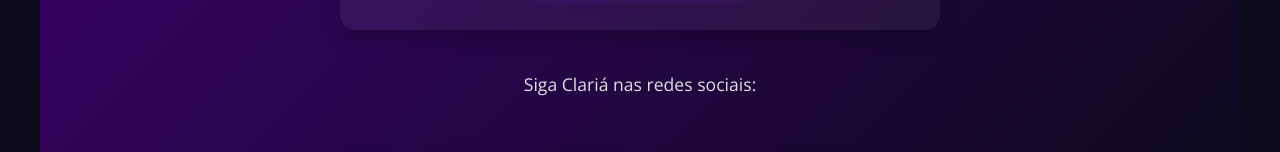
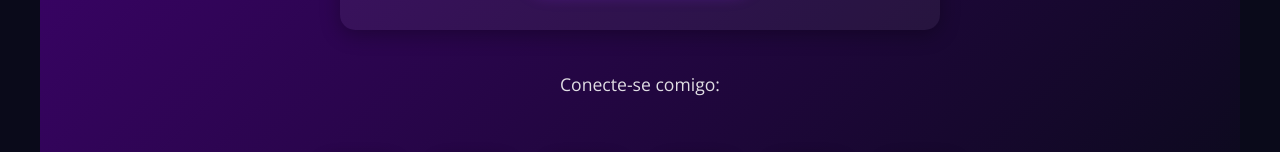
Before and after one commit to mattleandro/Claria_landing_page, a React (Create React App) app: page / in a window 1280 px wide. Shown: the part 4785-4937 px from the top of the page. Built offline with nearby package versions, Linux system fonts and the light colour scheme.

Commit message:
ajustes pequenos

```diff
--- a/src/in18n.js
+++ b/src/in18n.js
@@ -67,7 +67,7 @@
       "contactMessagePlaceholder": "Olá, gostaria de fazer uma parceria",
       "contactSubmitButton": "Enviar Mensagem",
       "contactFormSuccess": "Mensagem enviada com sucesso!",
-      "contactFollowUs": "Siga Clariá nas redes sociais",
+      "contactFollowUs": "Conecte-se comigo",
       "contactInstagramAria": "Instagram da Clariá",
       "contactInstagramLabel": "Instagram",
       "contactTiktokAria": "Tiktok da Clariá",
@@ -153,7 +153,7 @@
       "contactMessagePlaceholder": "Hello, I would like to propose a partnership",
       "contactSubmitButton": "Send Message",
       "contactFormSuccess": "Message sent successfully!",
-      "contactFollowUs": "Follow Clariá on social media",
+      "contactFollowUs": "Let’s connect",
       "contactInstagramAria": "Clariá's Instagram",
       "contactInstagramLabel": "Instagram",
       "contactTiktokAria": "Clariá's Tiktok",
```
